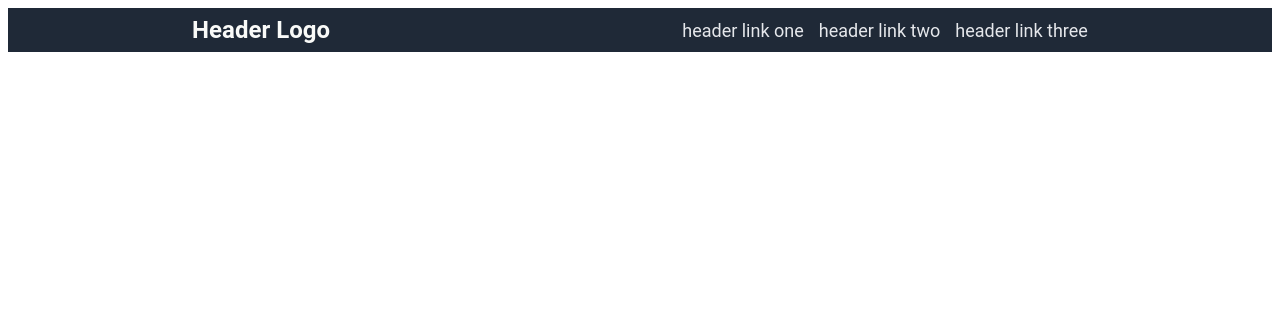
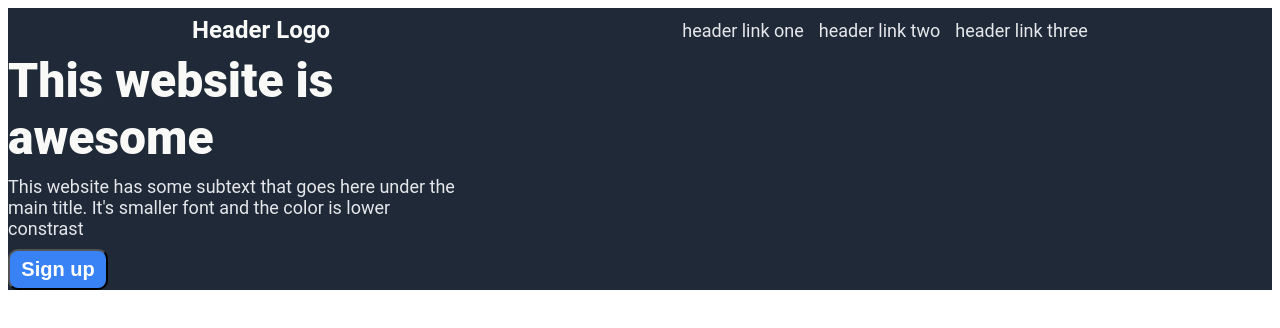
Before and after one commit to Bao-Trinh-Quoc/Odin-Landing-Page, a plain HTML site: page index.html in a window 1280 px wide. Drawn offline with Linux system fonts and the light colour scheme.

Commit message:
Implemented the first half of hero section

```diff
--- a/index.html
+++ b/index.html
@@ -26,6 +26,18 @@
             </div>
         </div>
 
+        <!-- Main Content -->
+        <div class="main-content">
+            <div class="text-button">
+                <div class="main-title">This website is <br>awesome</div>
+                <div class="sub-text">This website has some subtext that goes here
+                    under the<br> main title. It's smaller font and the color is lower<br> constrast
+                </div>
+                <button class="signup-button">Sign up</button>
+            </div>
+
+        </div>
+
     </body>
 
 
--- a/styles.css
+++ b/styles.css
@@ -1,13 +1,5 @@
-.header  {
+body {
     font-family: 'Roboto', sans-serif;
-    background: #1F2937;
-  }
-
-.header {
-    padding: 8px;
-    display: flex;
-    align-items: center;
-    justify-content: space-around;
 }
 
 ul {
@@ -19,10 +11,16 @@ ul {
 }
 
 a {
-    /* font-size: 22px; */
-    /* background: white; */
-    /* padding: 8px; */
     text-decoration: none;
+}
+
+.header {
+    background: #1F2937;
+    padding: 8px;
+    display: flex;
+    align-items: center;
+    justify-content: space-around;
+    flex-wrap: wrap;
 }
 
 .left-links a {
@@ -35,3 +33,37 @@ a {
     font-size: 18px;
     color: #E5E7EB;
 }
+
+.main-content {
+    background: #1F2937;
+    display: flex;
+}
+
+.text-button {
+    display: flex;
+    flex-direction: column;
+    gap: 10px;
+
+}
+
+.main-title {
+    font-size: 48px;
+    color: #F9FAF8;
+    font-weight: 900;
+}
+
+.sub-text {
+    font-size: 18px;
+    color: #E5E7EB;
+}
+
+.signup-button {
+    width: 100px;
+    padding: 7px;
+    font-size: 20px;
+    font-weight: bold;
+    background-color: #3882F6;
+    color: white;
+    /* make button rounder corner */
+    border-radius: 10px;
+}
```
Also changed, not shown: log.txt.
